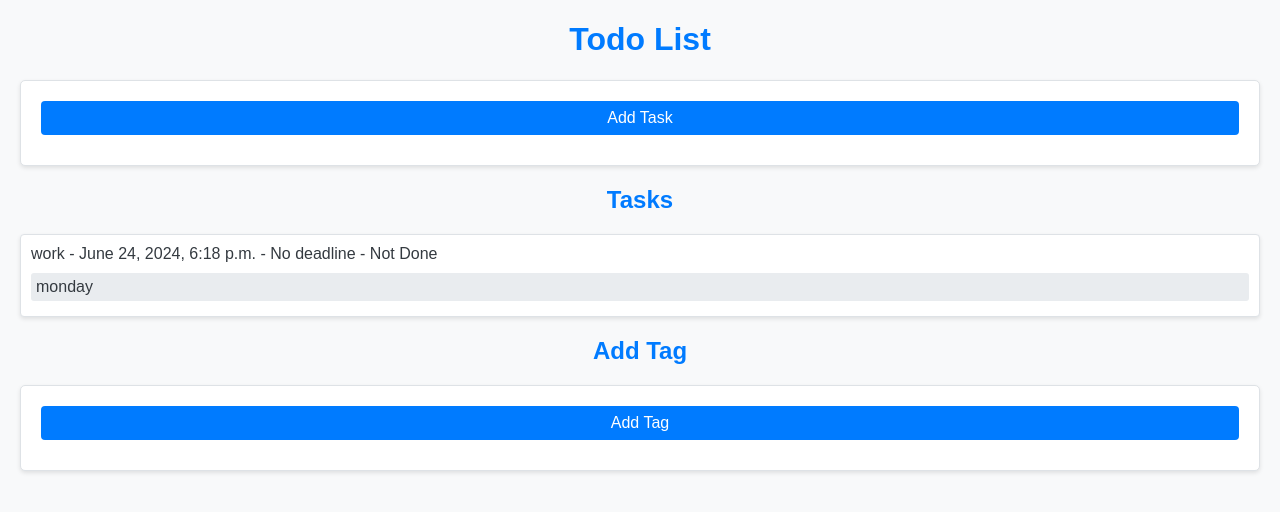
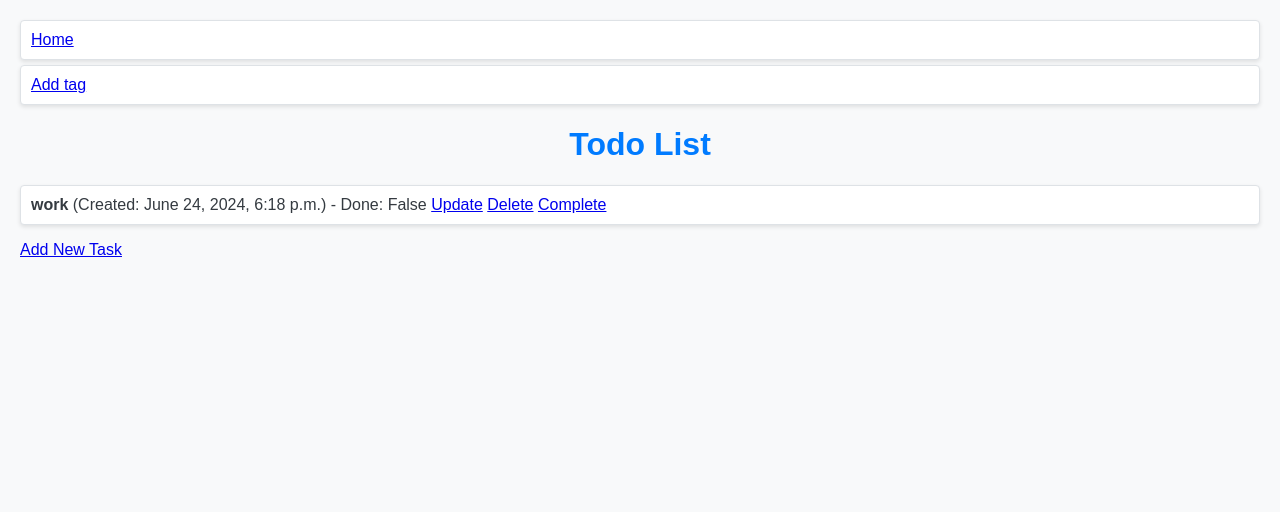
Before and after one commit to ostboiko/Todo-list, a Django app: page / in a window 1280 px wide. Shown: the top 512 px of the page. Run offline with Django 5.2, Linux system fonts and the light colour scheme; data comes from the database, SQL or seed files in the repository.

Commit message:
add base.html and home.html

```diff
--- /dev/null
+++ b/templates/catalog/base.html
@@ -0,0 +1,23 @@
+{% load static %}
+<!DOCTYPE html>
+<html lang="en">
+<head>
+    <meta charset="UTF-8">
+    <meta name="viewport" content="width=device-width, initial-scale=1.0">
+    <title>{% block title %}Todo List{% endblock %}</title>
+    <link rel="stylesheet" type="text/css" href="{% static 'css/style.css' %}">
+    {% block extra_css %}{% endblock %}
+</head>
+<body>
+    <div class="sidebar">
+        <ul>
+            <li><a href="{% url "home" %}">Home</a></li>
+            <li><a href="{% url "add_tag" %}">Add tag</a></li>
+        </ul>
+    </div>
+    <div class="content">
+        {% block content %}
+        {% endblock %}
+    </div>
+</body>
+</html>
--- a/templates/catalog/home.html
+++ b/templates/catalog/home.html
@@ -1,38 +1,24 @@
-<!DOCTYPE html>
-<html>
-<head>
-    <title>Todo List</title>
-    {% load static %}
-    <link rel="stylesheet" type="text/css" href="{% static 'css/style.css' %}">
-</head>
-<body>
+{% extends 'catalog/base.html' %}
+
+{% block content %}
     <h1>Todo List</h1>
-    <form method="post">
-        {% csrf_token %}
-        {{ task_form.as_p }}
-        <button type="submit" name="submit_task">Add Task</button>
-    </form>
-
-    <h2>Tasks</h2>
     <ul>
         {% for task in tasks %}
             <li>
-                {{ task.content }} - {{ task.created_at }} - {% if task.deadline %}{{ task.deadline }}{% else %}No deadline{% endif %} -
-                {% if task.done %}Done{% else %}Not Done{% endif %}
-                <ul>
-                    {% for tag in task.tags.all %}
-                        <li>{{ tag.name }}</li>
-                    {% endfor %}
-                </ul>
+                <strong>{{ task.content }}</strong> (Created: {{ task.created_at }})
+                {% if task.deadline %}
+                    - Deadline: {{ task.deadline }}
+                {% endif %}
+                - Done: {{ task.done }}
+                <a href="{% url 'update_task' task.id %}">Update</a>
+                <a href="{% url 'delete_task' task.id %}">Delete</a>
+                {% if task.done %}
+                    <a href="{% url 'complete_task' task.id %}">Undo</a>
+                {% else %}
+                    <a href="{% url 'complete_task' task.id %}">Complete</a>
+                {% endif %}
             </li>
         {% endfor %}
     </ul>
-
-    <h2>Add Tag</h2>
-    <form method="post">
-        {% csrf_token %}
-        {{ tag_form.as_p }}
-        <button type="submit" name="submit_tag">Add Tag</button>
-    </form>
-</body>
-</html>
+    <a href="{% url 'add_task' %}">Add New Task</a>
+{% endblock %}
```
